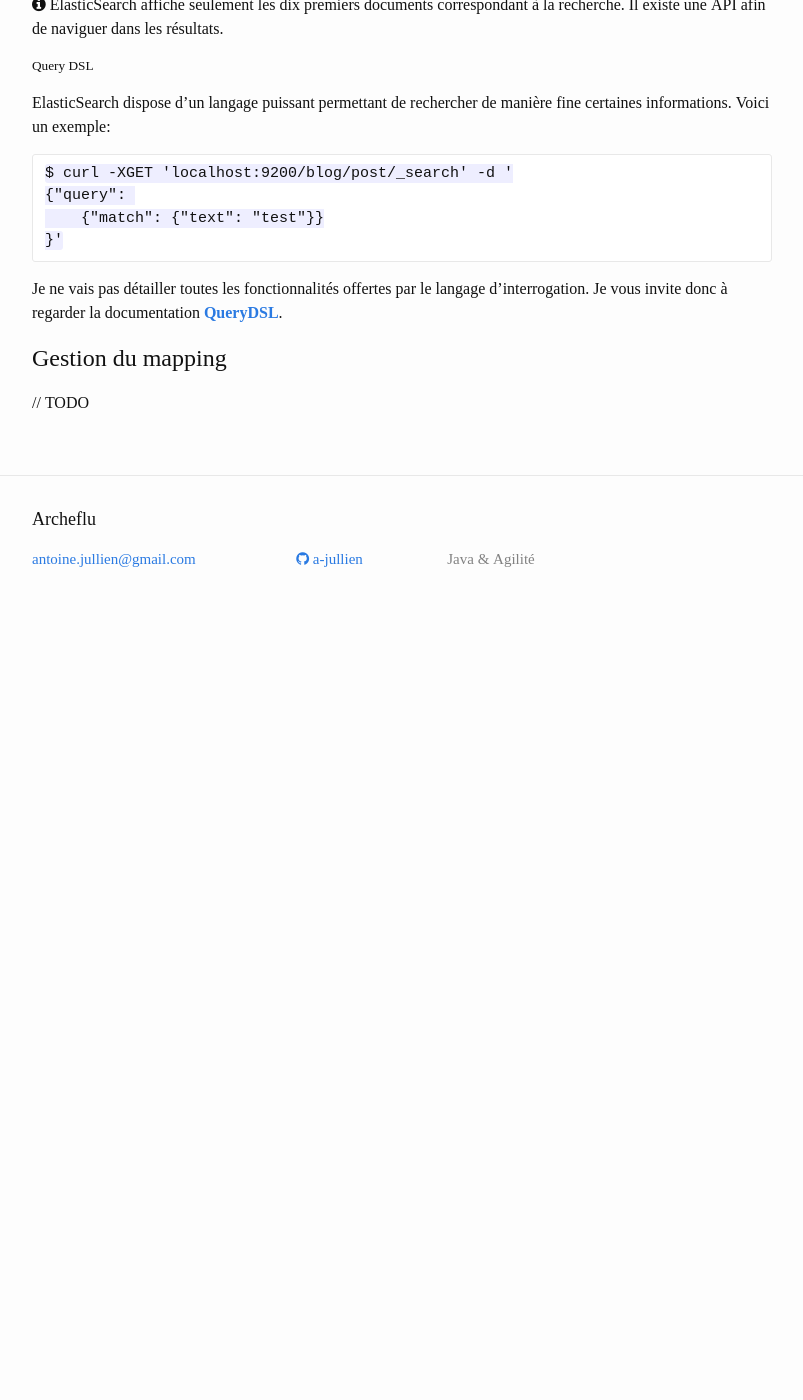
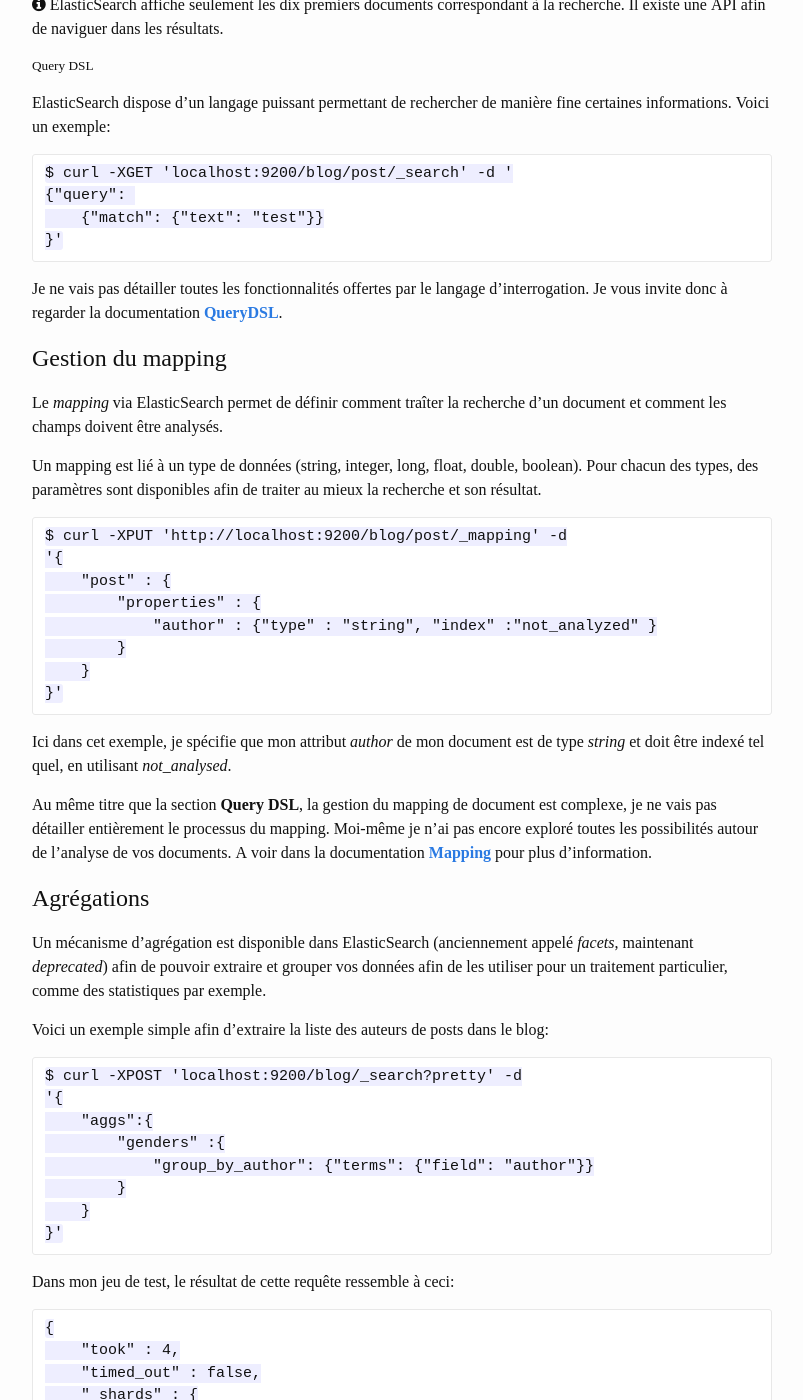
Before and after one commit to a-jullien/a-jullien.github.io, a Jekyll site: the page built from _posts/2014-10-02-indexation-donnees-elastic.md, in a window 1280 px wide and 1400 px high, scrolled down 5326 px. Shown: the whole window, without its empty margins (238-1041 px from the left). Built offline with Jekyll 4.4.1, drawn with Linux system fonts in a browser that asks for light colours; before the commit the page ends 5956 px from its top, so only the background shows below that; some of the changed text lies outside the part shown.

Commit message:
finalize post ES

```diff
--- a/_posts/2014-10-02-indexation-donnees-elastic.md
+++ b/_posts/2014-10-02-indexation-donnees-elastic.md
@@ -212,4 +212,83 @@
 la documentation [**QueryDSL**](http://www.elasticsearch.org/guide/en/elasticsearch/reference/current/query-dsl-queries.html).
 
 #Gestion du mapping
-// TODO
+Le *mapping* via ElasticSearch permet de définir comment traîter la recherche d'un document et comment les champs doivent
+être analysés.
+
+Un mapping est lié à un type de données (string, integer, long, float, double, boolean). Pour chacun des types, des paramètres
+sont disponibles afin de traiter au mieux la recherche et son résultat.
+
+    $ curl -XPUT 'http://localhost:9200/blog/post/_mapping' -d
+    '{
+        "post" : {
+            "properties" : {
+                "author" : {"type" : "string", "index" :"not_analyzed" }
+            }
+        }
+    }'
+
+Ici dans cet exemple, je spécifie que mon attribut *author* de mon document est de type *string* et doit être indexé
+tel quel, en utilisant *not_analysed*.
+
+Au même titre que la section **Query DSL**, la gestion du mapping de document est complexe, je ne vais pas détailler entièrement
+le processus du mapping. Moi-même je n'ai pas encore exploré toutes les possibilités autour de l'analyse de vos documents.
+A voir dans la documentation [**Mapping**](http://www.elasticsearch.org/guide/en/elasticsearch/reference/current/mapping.html)
+pour plus d'information.
+
+
+#Agrégations
+Un mécanisme d'agrégation est disponible dans ElasticSearch (anciennement appelé *facets*, maintenant *deprecated*) afin
+de pouvoir extraire et grouper vos données afin de les utiliser pour un traitement particulier, comme des statistiques par exemple.
+
+Voici un exemple simple afin d'extraire la liste des auteurs de posts dans le blog:
+
+    $ curl -XPOST 'localhost:9200/blog/_search?pretty' -d
+    '{
+        "aggs":{
+            "genders" :{
+                "group_by_author": {"terms": {"field": "author"}}
+            }
+        }
+    }'
+
+Dans mon jeu de test, le résultat de cette requête ressemble à ceci:
+
+    {
+        "took" : 4,
+        "timed_out" : false,
+        "_shards" : {
+            "total" : 3,
+            "successful" : 3,
+            "failed" : 0
+        },
+        "hits" : {
+            "total" : 2,
+            "max_score" : 0.0,
+            "hits" : [ ... ]
+        },
+        "aggregations" : {
+            "group_by_author" : {
+                "buckets" : [ {
+                    "key" : "Antoine JULLIEN",
+                    "doc_count" : 1
+                }, {
+                    "key" : "Alex KID",
+                    "doc_count" : 1
+                }]
+            }
+        }
+    }
+
+On voit bien ici que les auteurs des posts sont bien mis en exergue dans le tag *aggregations* du résultat de la requête.
+
+#Conclusion
+Le but de ce premier billet technique était de vous présenter cette technologie d'indexation et de recherche
+que nous fournit ElasticSearch. Nous avons de plus en plus besoin de recherche full-text ultra performantes dans nos applications,
+et cela va de notre simple blog jusqu'à notre middleware distribué contenant des milliers de Teraoctets de données. Et
+ElasticSearch peut effectivement être une solution, au même titre que l'est peut-être son concurrent [**Solr**](http://lucene.apache.org/solr/),
+qui est lui-même encore une fois basé sur **Lucene**. Seulement, je ne peux pas comparer ces deux moteurs puisque je n'ai
+pas eu l'occasion de jouer avec **Solr**.
+
+En tout cas pour ElasticSearch, j'ai trouvé que sa mise en place et son utilisation sont vraiment simples et que cela peut
+vraiment apporter une valeur ajoutée à vos applications. De plus, l'API cliente est disponible dans la plupart des langages.
+Donc à vous de jouer !
```
